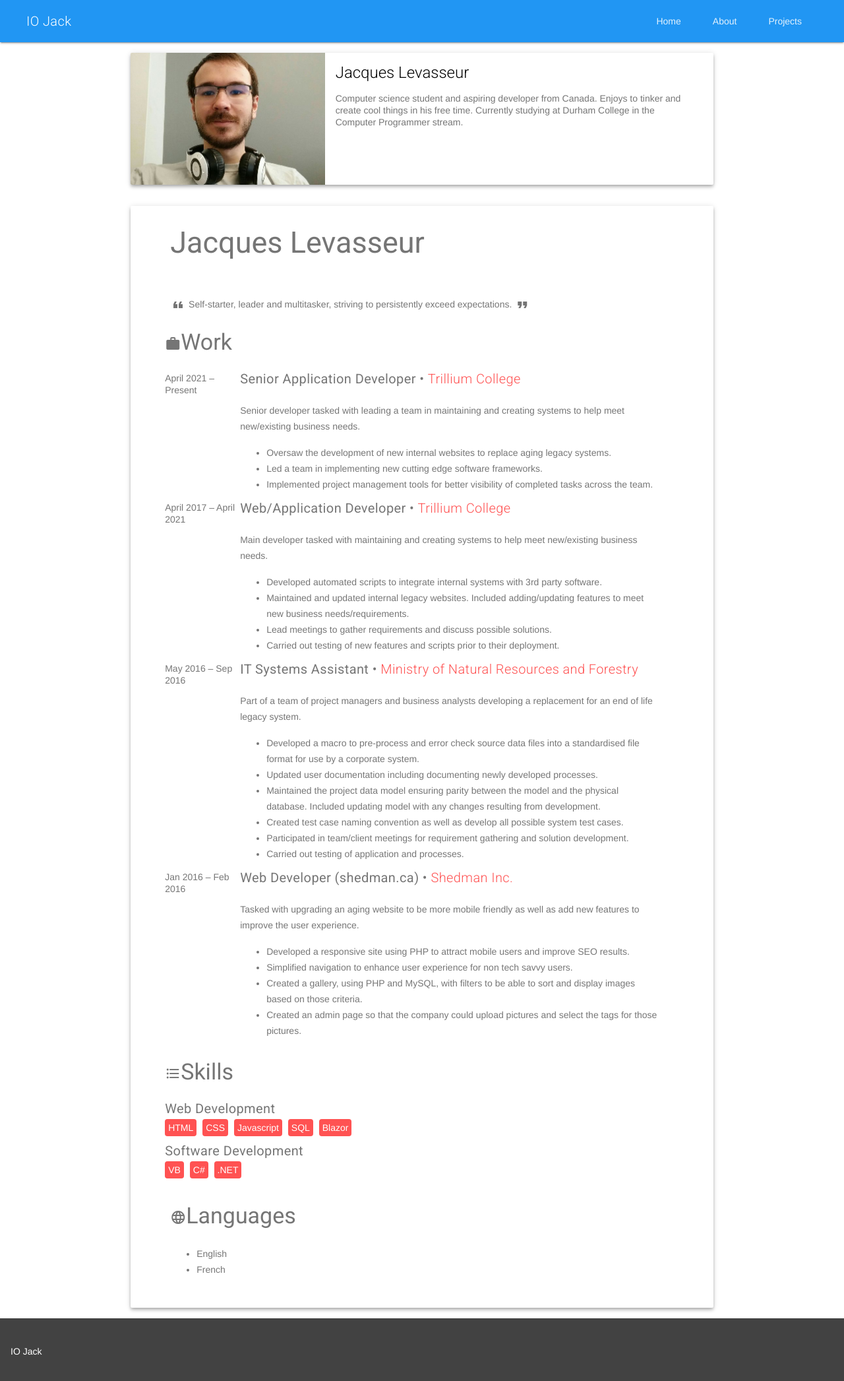
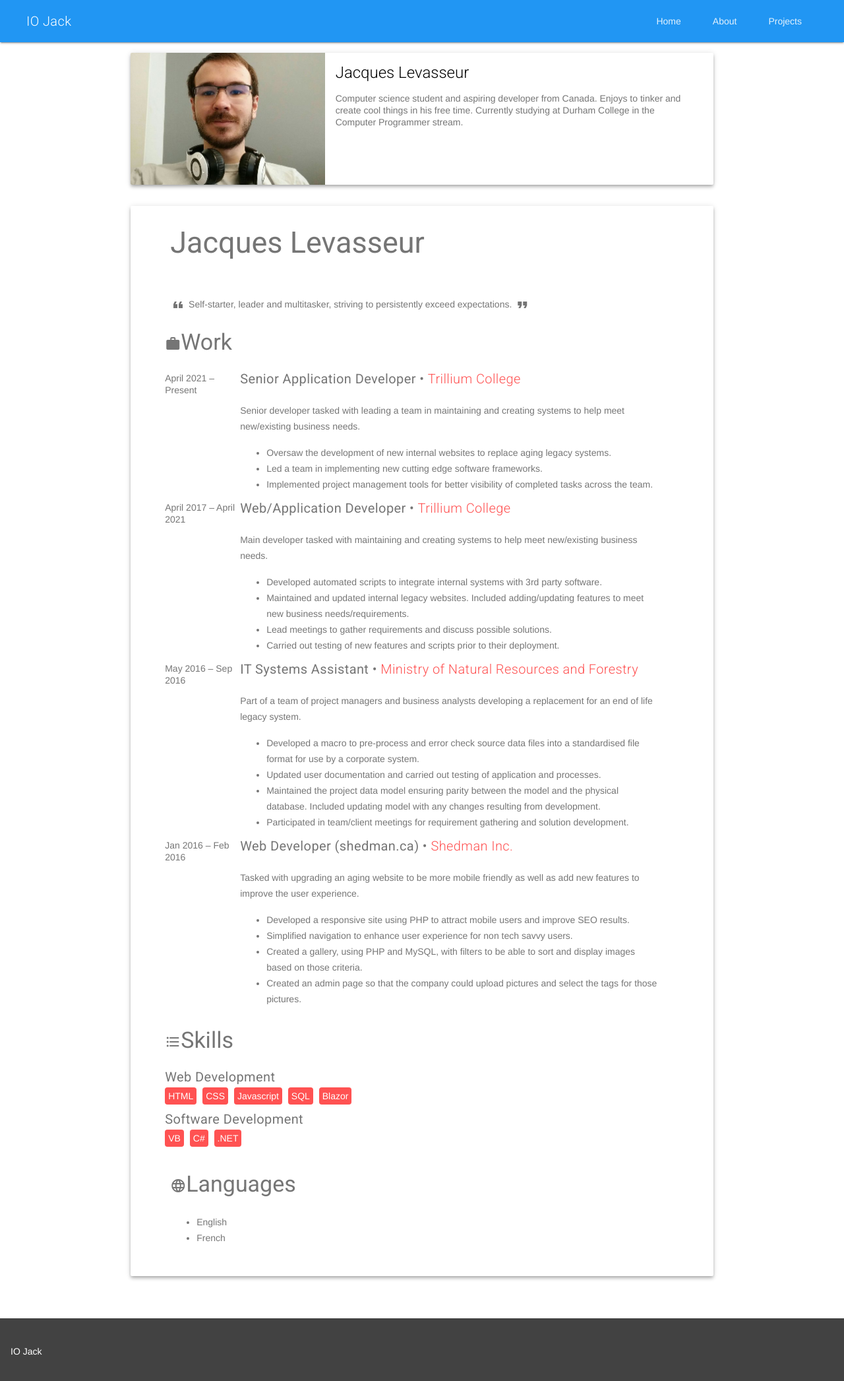
Before and after one commit to FrostByte-Dev/frostbyte-dev.github.io, a Jekyll site: the page built from about/index.html, in a window 1280 px wide. Shown: the top 2093 px of the page at 66% size. Built offline with Jekyll 4.4.1, drawn with Linux system fonts in a browser that asks for light colours; nearby versions of some CDN libraries.

Commit message:
Combined a few points

```diff
--- a/_data/resume.json
+++ b/_data/resume.json
@@ -59,11 +59,9 @@
       "summary": "Part of a team of project managers and business analysts developing a replacement for an end of life legacy system.",
       "highlights": [
         "Developed a macro to pre-process and error check source data files into a standardised file format for use by a corporate system.",
-        "Updated user documentation including documenting newly developed processes.",
+        "Updated user documentation and carried out testing of application and processes.",
         "Maintained the project data model ensuring parity between the model and the physical database. Included updating model with any changes resulting from development.",
-        "Created test case naming convention as well as develop all possible system test cases.",
-        "Participated in team/client meetings for requirement gathering and solution development.",
-        "Carried out testing of application and processes."
+        "Participated in team/client meetings for requirement gathering and solution development."
       ]
     },
     {
```
